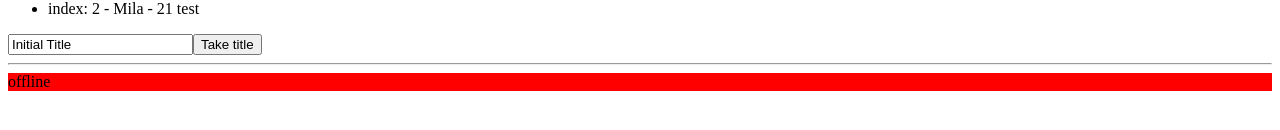
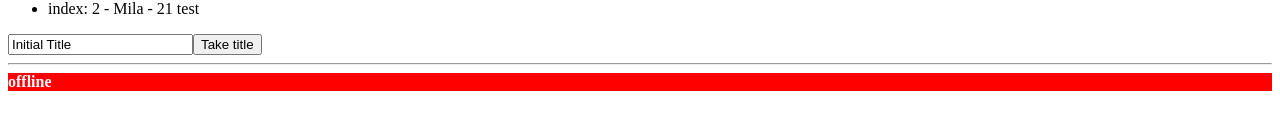
Before and after one commit to antoanparashkevov/Softuni-Angular, an Angular app in the folder Lab/Components/angular-app/: page / in a window 1280 px wide. Shown: the part 192-322 px from the top of the page. Built offline with nearby package versions, Linux system fonts and the light colour scheme.

Commit message:
Attribute directive ngClass

```diff
--- a/Lab/Components/angular-app/src/app/title-manager/title-manager.component.css
+++ b/Lab/Components/angular-app/src/app/title-manager/title-manager.component.css
@@ -0,0 +1,6 @@
+.offline,
+.online {
+  color: white;
+  font-weight: 700;
+  font-size: 16px;
+}
--- a/Lab/Components/angular-app/src/app/title-manager/title-manager.component.html
+++ b/Lab/Components/angular-app/src/app/title-manager/title-manager.component.html
@@ -1,4 +1,7 @@
 <input type="text" [(ngModel)]="titleName">
 <button (click)="takeTitle()">Take title</button>
 <hr>
-<div [ngStyle]="{backgroundColor: getColor()} ">{{serverStatus}}</div>
+<div
+  [ngStyle]="{backgroundColor: getColor()}"
+  [ngClass]="{offline: serverStatus === 'offline', online: serverStatus === 'online'}"
+>{{serverStatus}}</div>
```
